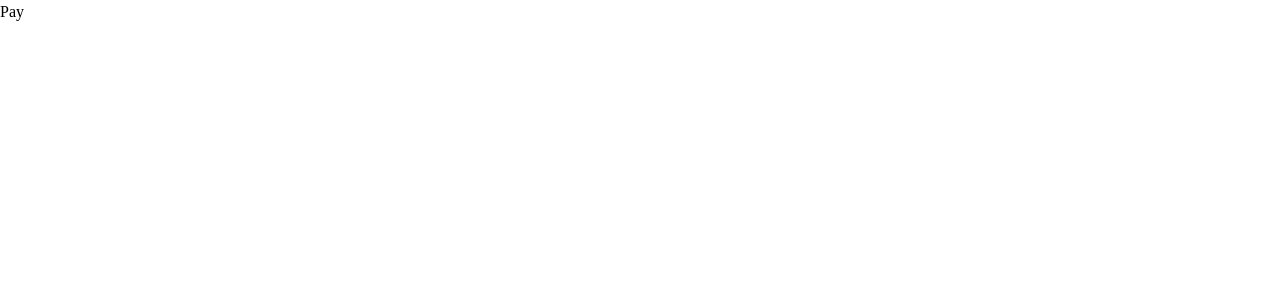
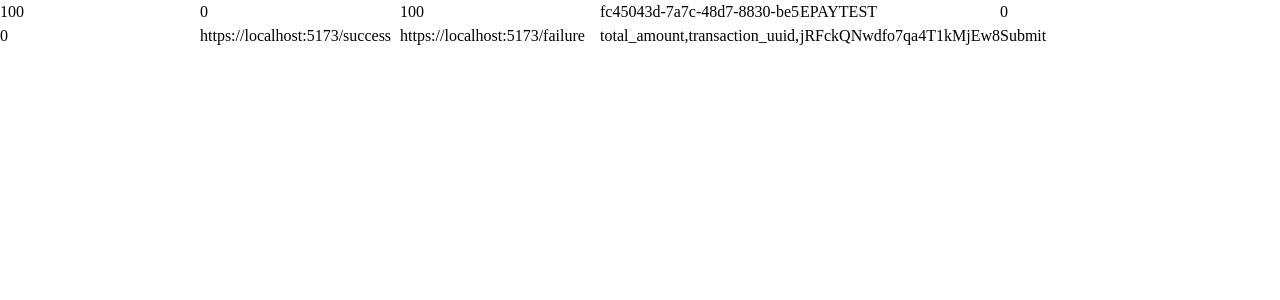
Before and after one commit to Pukar77/Passport-department-MERN-Stack, a React (Vite) app in the folder passport/: page /pay in a window 1280 px wide. Shown: the top 300 px of the page. Built offline with nearby package versions, Linux system fonts and the light colour scheme.

Commit message:
Managed esewa route

```diff
--- a/package.json
+++ b/package.json
@@ -2,6 +2,7 @@
   "dependencies": {
     "@tailwindcss/vite": "^4.0.2",
     "cors": "^2.8.5",
+    "crypto-js": "^4.2.0",
     "express-session": "^1.18.1",
     "flowbite": "^3.1.1",
     "framer-motion": "^12.0.6",
@@ -16,6 +17,7 @@
     "react-router-dom": "^7.1.5",
     "react-slick": "^0.30.3",
     "slick-carousel": "^1.8.1",
-    "tailwindcss": "^4.0.2"
+    "tailwindcss": "^4.0.2",
+    "uuid": "^11.1.0"
   }
 }
--- a/passport/src/Pages/Pay.jsx
+++ b/passport/src/Pages/Pay.jsx
@@ -1,9 +1,151 @@
-import React from 'react'
+import React, { useEffect, useState } from "react";
+import { v4 as uuidv4 } from "uuid";
+import CryptoJS from "crypto-js";
 
 function Pay() {
+  const [formdata, Setformdata] = useState({
+    amount: "100",
+    tax_amount: "0",
+    total_amount: "100",
+    transaction_uuid: uuidv4(),
+    product_service_charge: "0",
+    product_delivery_charge: "0",
+    product_code: "EPAYTEST",
+    success_url: "https://localhost:5173/success",
+    failure_url: "https://localhost:5173/failure",
+    signed_field_names: "total_amount,transaction_uuid,product_code",
+    signature: "",
+    secret: "8gBm/:&EnhH.1/q",
+  });
+
+  //generate signature function
+  const generatesignature = (
+    total_amount,
+    transaction_uuid,
+    product_code,
+    secret
+  ) => {
+    const hashstring = `total_amount=${total_amount},transaction_uuid=${transaction_uuid},product_code=${product_code}`;
+    const hash = CryptoJS.HmacSHA256(hashstring, secret);
+    const hashedsignature = CryptoJS.enc.Base64.stringify(hash);
+    return hashedsignature;
+  };
+
+  //useeffect
+  useEffect(() => {
+    const { total_amount, transaction_uuid, product_code, secret } = formdata;
+    const hashedSignature = generatesignature(
+      total_amount,
+      transaction_uuid,
+      product_code,
+      secret
+    );
+    console.log(hashedSignature);
+
+    Setformdata({ ...formdata, signature: hashedSignature });
+  }, [formdata.amount]);
+
+  const formsubmit = (e) => {
+    // e.preventDefault();
+    console.log(formdata);
+  };
+
   return (
-    <div>Pay</div>
-  )
+    <div>
+      <form
+        onSubmit={formsubmit}
+        action="https://rc-epay.esewa.com.np/api/epay/main/v2/form"
+        method="POST"
+      >
+        <input
+          type="text"
+          id="amount"
+          name="amount"
+          value={formdata.amount}
+          onChange={({ target }) => {
+            Setformdata({
+              ...formdata,
+              amount: target.value,
+              total_amount: target.value,
+            });
+          }}
+          required
+        />
+
+        <input
+          type="text"
+          id="tax_amount"
+          name="tax_amount"
+          value={formdata.tax_amount}
+          required
+        />
+        <input
+          type="text"
+          id="total_amount"
+          name="total_amount"
+          value={formdata.total_amount}
+          required
+        />
+        <input
+          type="text"
+          id="transaction_uuid"
+          name="transaction_uuid"
+          value={formdata.transaction_uuid}
+          required
+        />
+        <input
+          type="text"
+          id="product_code"
+          name="product_code"
+          value={formdata.product_code}
+          required
+        />
+        <input
+          type="text"
+          id="product_service_charge"
+          name="product_service_charge"
+          value={formdata.product_service_charge}
+          required
+        />
+        <input
+          type="text"
+          id="product_delivery_charge"
+          name="product_delivery_charge"
+          value={formdata.product_delivery_charge}
+          required
+        />
+        <input
+          type="text"
+          id="success_url"
+          name="success_url"
+          value={formdata.success_url}
+          required
+        />
+        <input
+          type="text"
+          id="failure_url"
+          name="failure_url"
+          value={formdata.failure_url}
+          required
+        />
+        <input
+          type="text"
+          id="signed_field_names"
+          name="signed_field_names"
+          value={formdata.signed_field_names}
+          required
+        />
+        <input
+          type="text"
+          id="signature"
+          name="signature"
+          value={formdata.signature}
+          required
+        />
+        <input value="Submit" type="submit" />
+      </form>
+    </div>
+  );
 }
 
-export default Pay
+export default Pay;
```
Also changed, not shown: 1 other file (tests, documents, lock files or other folders).
